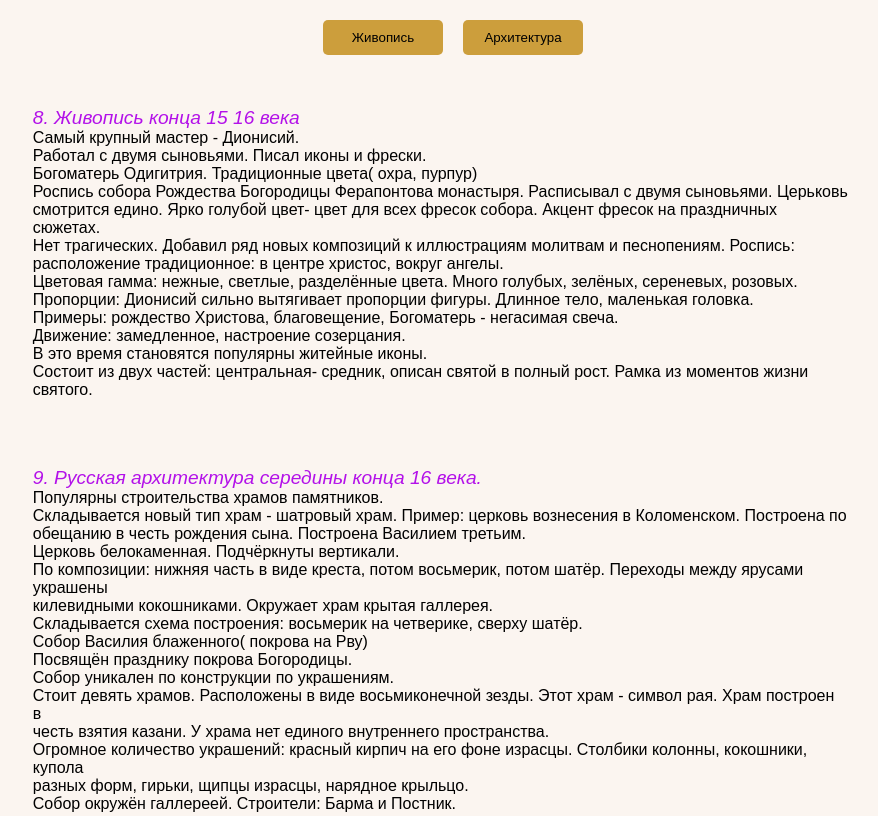
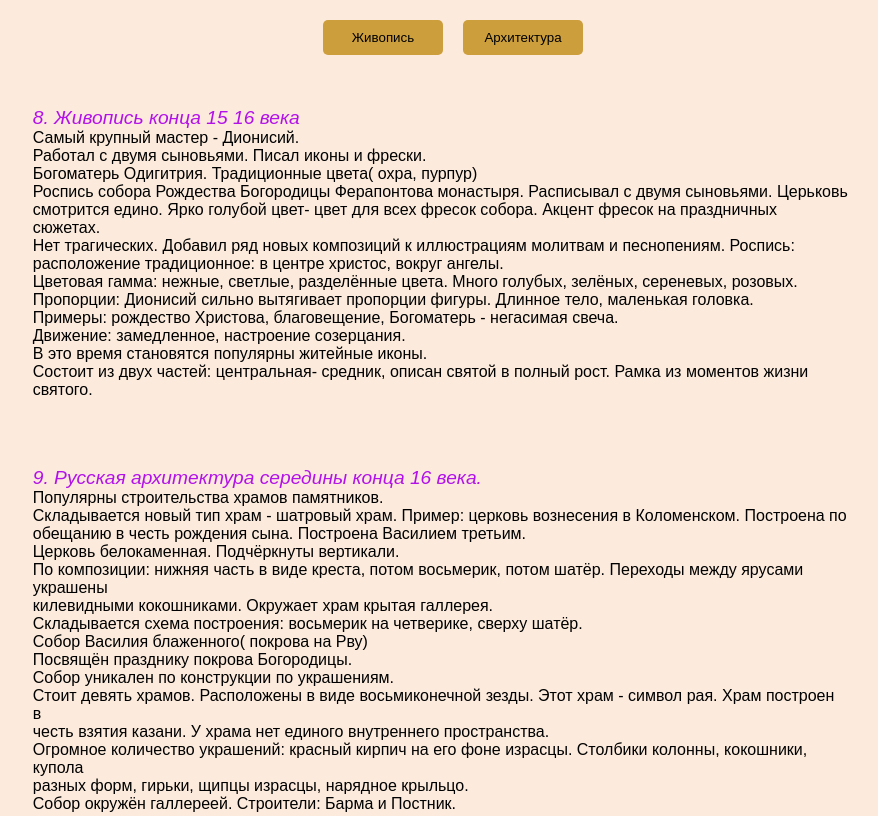
Before and after one commit to VadyRj/artShool, a plain HTML site: page index.html in a window 1280 px wide. Shown: the top 816 px of the page, without its empty margins (187-1065 px from the left). Drawn offline with Linux system fonts and the light colour scheme.

Commit message:
Add files via upload

```diff
--- a/main.css
+++ b/main.css
@@ -7,7 +7,7 @@ body {
     display: flex;
     flex-direction: column;
     align-items: center;
-    background-color: rgb(251, 245, 240);
+    background-color: rgb(252, 235, 220);
     /* переход на следующую строку после точки */
     white-space: pre-line;
     /* width: 800px; */
@@ -21,7 +21,6 @@ span {
 }
 
 .grid-container * {
-
     background-color: rgb(204, 158, 60);
     border: white;
     border-radius: 5px;
```
